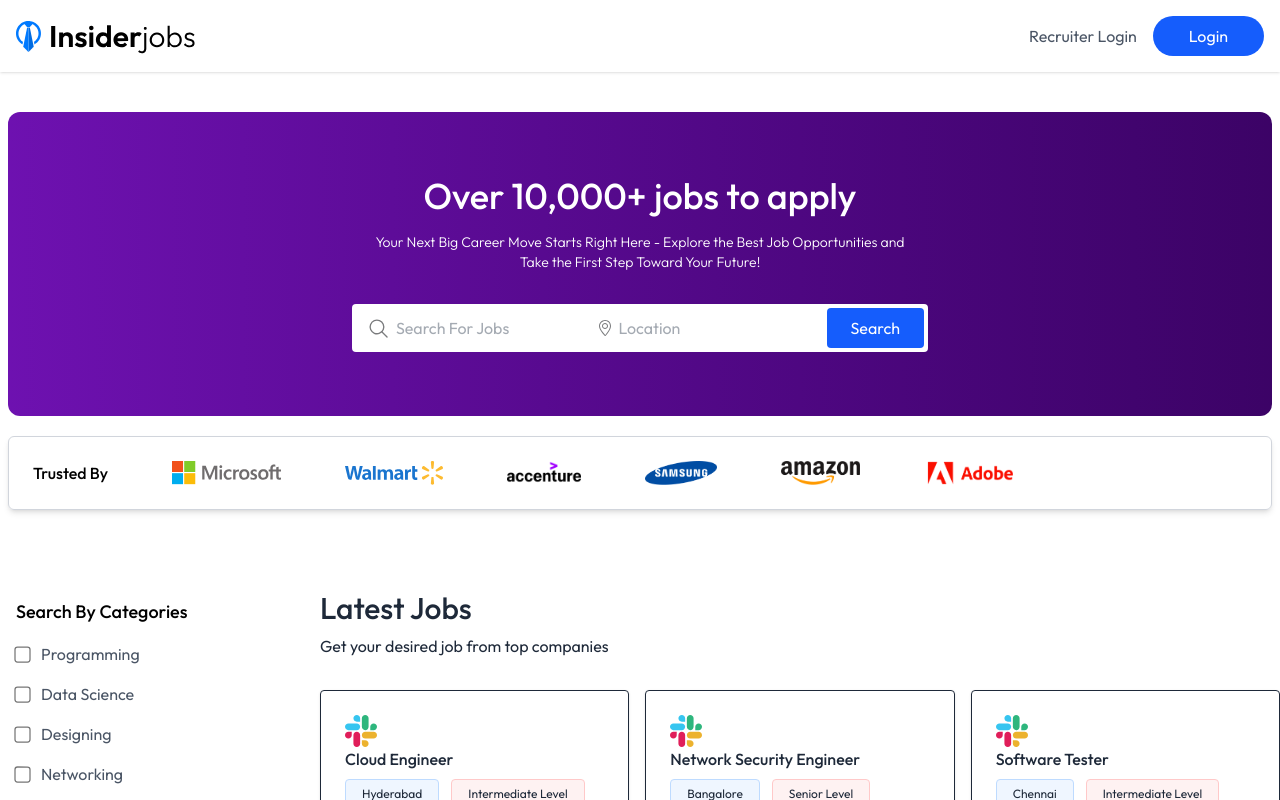
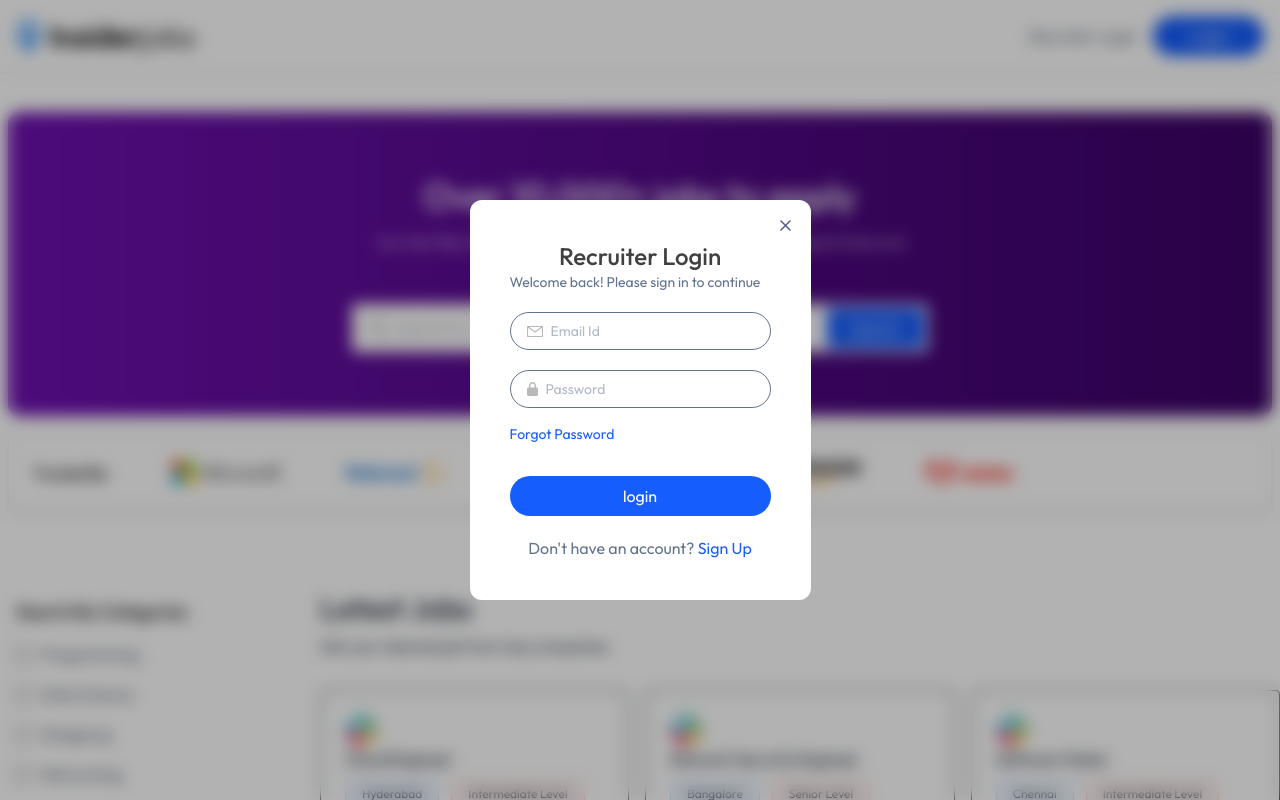
Before and after one commit to naman-ptdr/job-portal, a React (Vite) app in the folder client/: page / in a window 1280 px wide. Both pictures are taken after a click on the button "Recruiter Login". Shown: the top 800 px of the page. Built offline with nearby package versions, Linux system fonts and the light colour scheme; no server answers.

Commit message:
Recruiter Login page

```diff
--- a/client/src/App.jsx
+++ b/client/src/App.jsx
@@ -1,11 +1,16 @@
-import React from 'react'
+import React, { useContext } from 'react'
 import { Route, Routes} from 'react-router-dom'
 import Home from './pages/Home'
 import ApplyJob from './pages/ApplyJob'
 import Applications from './pages/Applications'
+import RecruiterLogin from './components/RecruiterLogin'
+import { AppContext } from './context/AppContext'
 const App = () => {
+
+  const {showRecruiterLogin} = useContext(AppContext)
   return (
     <div>
+      { showRecruiterLogin && <RecruiterLogin/>}
       <Routes>
         <Route path='/' element={<Home/>} />
         <Route path='/apply-job/:id' element={<ApplyJob/>} />
--- a/client/src/components/Navbar.jsx
+++ b/client/src/components/Navbar.jsx
@@ -1,13 +1,15 @@
-import React from "react";
+import React, { useContext } from "react";
 import { assets } from "../assets/assets";
 import { useClerk, UserButton, useUser } from "@clerk/clerk-react";
 import { Link, useNavigate } from "react-router-dom";
+import { AppContext } from "../context/AppContext";
 const Navbar = () => {
+
   const { openSignIn } = useClerk();
   const { user } = useUser();
 
   const navigate = useNavigate()
-
+  const { setShowRecruiterLogin }= useContext(AppContext)
   return (
     <div className="shadow py-4">
       <div className="container px-4 2xl:px-20 mx-auto flex justify-between items-center">
@@ -21,7 +23,7 @@
           </div>
         ) : (
           <div className="flex gap-4 max-sm:text-xs">
-            <button className="text-gray-600">Recruiter Login</button>
+            <button onClick={(e) => setShowRecruiterLogin(true)} className="text-gray-600">Recruiter Login</button>
             <button
               onClick={(e) => openSignIn()}
               className="bg-blue-600 text-white px-6 sm:px-9 py-2 rounded-full"
--- /dev/null
+++ b/client/src/components/RecruiterLogin.jsx
@@ -0,0 +1,135 @@
+import React, { useContext, useEffect, useState } from "react";
+import { assets } from "../assets/assets";
+import { AppContext } from "../context/AppContext";
+
+const RecruiterLogin = () => {
+  const [state, setState] = useState("Login");
+  const [name, setName] = useState("");
+  const [password, setPassword] = useState("");
+  const [email, setEmail] = useState("");
+
+  const [image, setImage] = useState(false);
+  const [isTextDataSubmited, setIsTextDataSubmited] = useState(false);
+
+  const {setShowRecruiterLogin} = useContext(AppContext)
+
+  const onSubmitHandler = async (e) => {
+    e.preventDefault()
+
+    if(state == "Sign Up" && !isTextDataSubmited){
+        setIsTextDataSubmited(true)
+    }
+  }
+
+  useEffect(() => {
+    document.body.style.overflow = 'hidden'
+
+    return () => {
+        document.body.style.overflow = 'unset'
+    }
+  })
+
+  return (
+    <div className="absolute top-0 left-0 right-0 bottom-0 z-10 backdrop-blur-sm bg-black/30 flex justify-center items-center">
+      <form onSubmit={onSubmitHandler}
+        className="relative bg-white p-10 rounded-xl text-slate-500"
+        action=""
+      >
+        <h1 className="text-center text-2xl text-neutral-700 font-medium">
+          Recruiter {state}
+        </h1>
+        <p className="text-sm">Welcome back! Please sign in to continue</p>
+        {state === "Sign Up" && isTextDataSubmited ? (
+          <>
+
+          <div className="flex items-center gap-4 my-10">
+            <label htmlFor="image">
+                <img className="w-16 rounded-full" src={ image ? URL.createObjectURL(image) : assets.upload_area} alt="" />
+                <input onChange={e => setImage(e.target.files[0])} type="file" id="image" hidden/>
+            </label>
+            <p>upload Company <br />logo</p>
+          </div>
+
+          </>
+        ) : (
+          <>
+            {state !== "Login" && (
+              <div className="border px-4 py-2 flex items-center gap-2 rounded-full mt-5">
+                <img src={assets.person_icon} alt="" />
+                <input
+                  className="outline-none text-sm"
+                  onChange={(e) => setName(e.target.value)}
+                  value={name}
+                  type="text"
+                  placeholder="Company Name"
+                  required
+                />
+              </div>
+            )}
+
+            <div className="border px-4 py-2 flex items-center gap-2 rounded-full mt-5">
+              <img src={assets.email_icon} alt="" />
+              <input
+                className="outline-none text-sm"
+                onChange={(e) => setEmail(e.target.value)}
+                value={email}
+                type="email"
+                placeholder="Email Id"
+                required
+              />
+            </div>
+            <div className="border px-4 py-2 flex items-center gap-2 rounded-full mt-5">
+              <img src={assets.lock_icon} alt="" />
+              <input
+                className="outline-none text-sm"
+                onChange={(e) => setPassword(e.target.value)}
+                value={password}
+                type="password"
+                placeholder="Password"
+                required
+              />
+            </div>
+          </>
+        )}
+
+        {state === "Login" &&
+        <p className="text-sm text-blue-600 my-4 cursor-pointer">
+          Forgot Password
+        </p>
+        }
+
+
+        <button type="submit" className="bg-blue-600 w-full text-white py-2 rounded-full mt-4">
+          {state === "Login" ? "login" : isTextDataSubmited ?  "create account" : 'next'}
+        </button>
+
+        {state === "Login" ? (
+          <p className="mt-5 text-center">
+            Don't have an account?{" "}
+            <span
+              className="text-blue-600 cursor-pointer"
+              onClick={() => setState("Sign Up")}
+            >
+              Sign Up
+            </span>
+          </p>
+        ) : (
+          <p className="mt-5 text-center">
+            Already have an account?{" "}
+            <span
+              className="text-blue-600 cursor-pointer"
+              onClick={() => setState("Login")}
+            >
+              Login
+            </span>
+          </p>
+        )}
+
+        <img onClick={(e) => setShowRecruiterLogin(false)} className="absolute top-5 right-5 cursor-pointer" src={assets.cross_icon} alt="" />
+
+      </form>
+    </div>
+  );
+};
+
+export default RecruiterLogin;
--- a/client/src/context/AppContext.jsx
+++ b/client/src/context/AppContext.jsx
@@ -10,9 +10,12 @@
         location:''
     })
 
+
     const [isSearched, setIsSearched] = useState(false)
 
     const [jobs, setJobs] = useState([])
+
+    const [showRecruiterLogin, setShowRecruiterLogin] = useState(false)
     // function to fetch jobs
     const fetchJobs = async () => {
         setJobs(jobsData)
@@ -26,7 +29,8 @@
     const value = {
         setSearchFilter, searchFilter,
         isSearched, setIsSearched,
-        jobs, setJobs
+        jobs, setJobs,
+        showRecruiterLogin, setShowRecruiterLogin,
     }
     return (<AppContext.Provider value={value}>
         {props.children}
--- /dev/null
+++ b/client/src/pages/Dashboard.jsx
@@ -0,0 +1,9 @@
+import React from 'react'
+
+const Dashboard = () => {
+  return (
+    <div>Dashboard</div>
+  )
+}
+
+export default Dashboard
--- /dev/null
+++ b/client/src/pages/ManageJobs.jsx
@@ -0,0 +1,9 @@
+import React from 'react'
+
+const ManageJobs = () => {
+  return (
+    <div>ManageJobs</div>
+  )
+}
+
+export default ManageJobs
--- /dev/null
+++ b/client/src/pages/ViewApplication.jsx
@@ -0,0 +1,9 @@
+import React from 'react'
+
+const ViewApplication = () => {
+  return (
+    <div>ViewApplication</div>
+  )
+}
+
+export default ViewApplication
```
Also changed, not shown: client/src/pages/AddJob.jsx (added).
